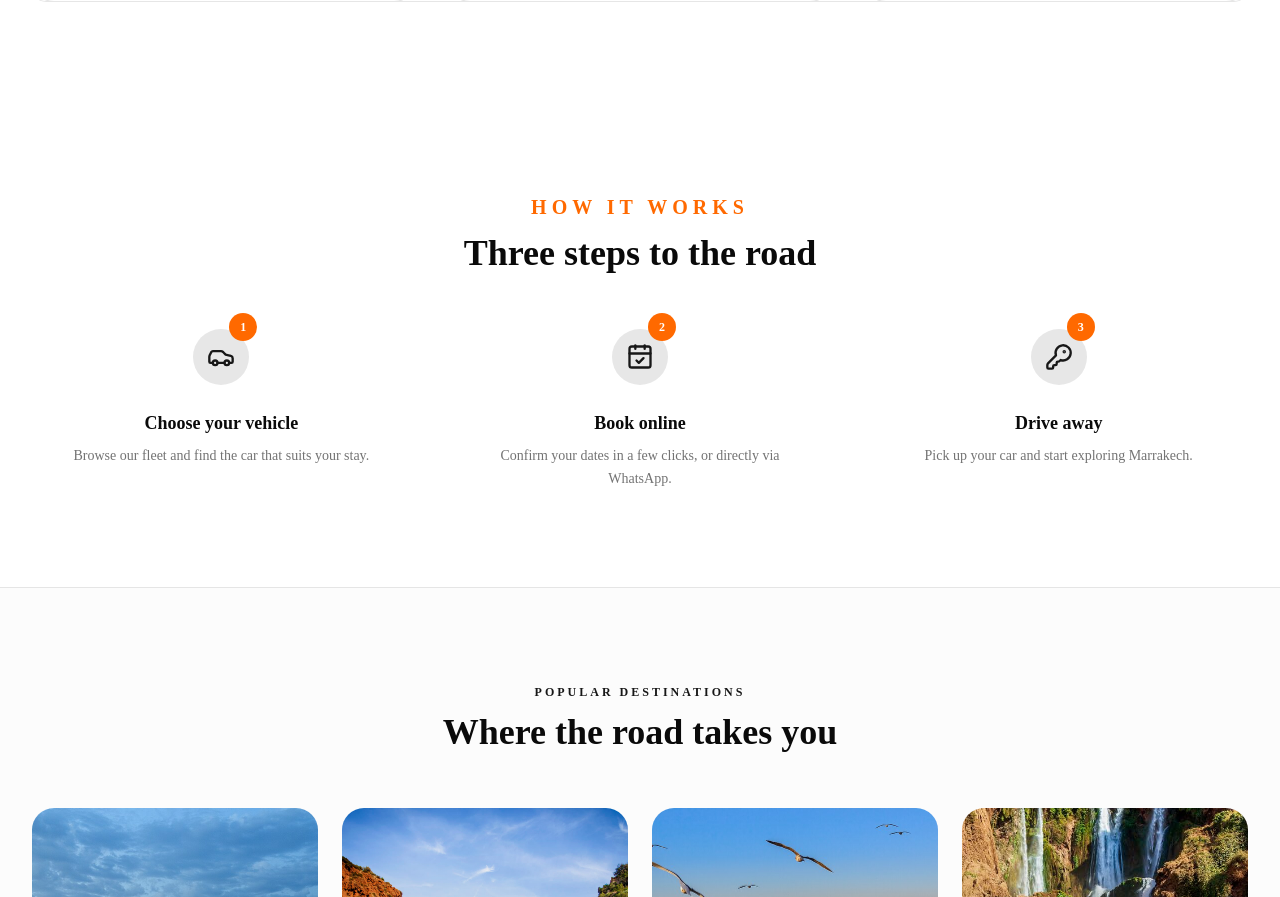
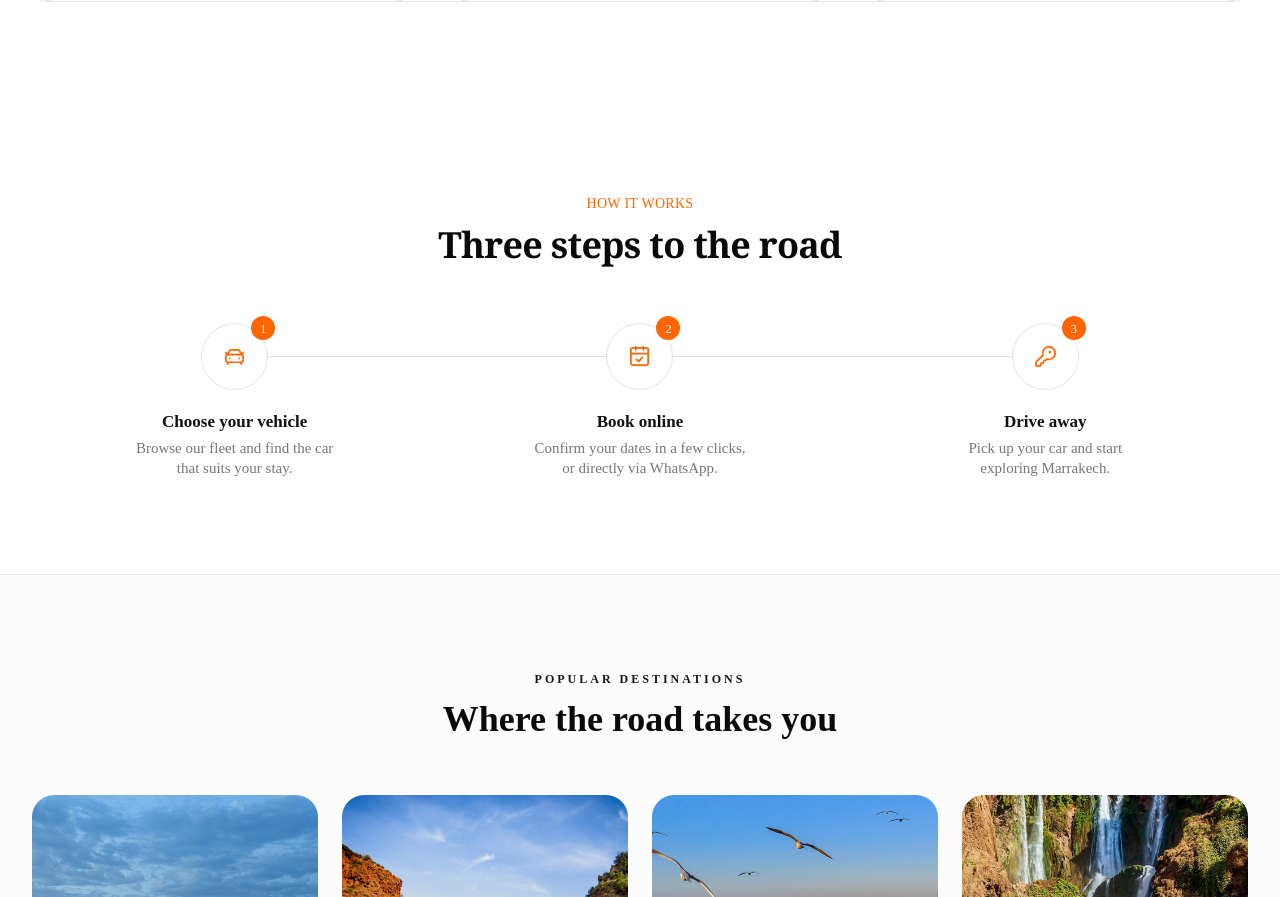
Before and after one commit to yousefeltrach/LuxCar, a Next.js app: page / in a window 1280 px wide. Shown: the part 2006-2903 px from the top of the page. Built offline with nearby package versions, Linux system fonts and the light colour scheme.

Commit message:
Refactor HowItWorks component to improve structure,

```diff
--- a/components/site/HowItWorks.tsx
+++ b/components/site/HowItWorks.tsx
@@ -1,58 +1,131 @@
-import { Car, CalendarCheck, KeyRound } from "lucide-react";
-import { Reveal } from "../shared/Reveal";
+// import { Car, CalendarCheck, KeyRound } from "lucide-react";
+// import { Reveal } from "../shared/Reveal";
+
+// const steps = [
+//   {
+//     icon: Car,
+//     title: "Choose your vehicle",
+//     description: "Browse our fleet and find the car that suits your stay.",
+//   },
+//   {
+//     icon: CalendarCheck,
+//     title: "Book online",
+//     description: "Confirm your dates in a few clicks, or directly via WhatsApp.",
+//   },
+//   {
+//     icon: KeyRound,
+//     title: "Drive away",
+//     description: "Pick up your car and start exploring Marrakech.",
+//   },
+// ];
+
+// export function HowItWorks() {
+//   return (
+//     <section id="how-it-works" className="py-16 sm:py-24">
+//       <div className="mx-auto max-w-7xl px-4 md:px-6 lg:px-8">
+//         <Reveal>
+//           <p className="text-center text-xl font-semibold uppercase tracking-[0.25em] text-orange-500">
+//             How it works
+//           </p>
+//           <h2 className="mt-3 text-center font-display text-3xl font-semibold sm:text-4xl">
+//             Three steps to the road
+//           </h2>
+//         </Reveal>
+//         <div className="mt-14 grid grid-cols-1 gap-10 md:grid-cols-3 ">
+//           {steps.map((step, i) => {
+//             const Icon = step.icon;
+//             return (
+//               <Reveal key={step.title} delay={i * 120}>
+//                 <div className="relative flex justify-center">
+//                   <div className="relative flex h-14 w-14 items-center justify-center rounded-full bg-primary/10 text-primary">
+//                     <Icon className="size-7" />
+//                     <span className="absolute -right-2 -top-4 flex h-7 w-7 items-center justify-center rounded-full bg-orange-500 text-xs font-bold text-white">
+//                       {i + 1}
+//                     </span>
+//                   </div>
+//                 </div>
+//                 <h3 className="mt-6 text-center text-lg font-semibold">{step.title}</h3>
+//                 <p className="mx-auto mt-2 max-w-xs text-center text-sm leading-relaxed text-muted-foreground">
+//                   {step.description}
+//                 </p>
+//               </Reveal>
+//             );
+//           })}
+//         </div>
+//       </div>
+//     </section>
+//   );
+// }
+
+import { CalendarCheck, CarFront, KeyRound } from 'lucide-react'
 
 const steps = [
   {
-    icon: Car,
-    title: "Choose your vehicle",
-    description: "Browse our fleet and find the car that suits your stay.",
+    number: '1',
+    title: 'Choose your vehicle',
+    description: 'Browse our fleet and find the car\nthat suits your stay.',
+    icon: CarFront,
   },
   {
+    number: '2',
+    title: 'Book online',
+    description: 'Confirm your dates in a few clicks,\nor directly via WhatsApp.',
     icon: CalendarCheck,
-    title: "Book online",
-    description: "Confirm your dates in a few clicks, or directly via WhatsApp.",
   },
   {
+    number: '3',
+    title: 'Drive away',
+    description: 'Pick up your car and start\nexploring Marrakech.',
     icon: KeyRound,
-    title: "Drive away",
-    description: "Pick up your car and start exploring Marrakech.",
   },
-];
+]
 
-export function HowItWorks() {
+function Step({
+  number,
+  title,
+  description,
+  icon: Icon,
+  isLast,
+}: (typeof steps)[number] & { isLast: boolean }) {
   return (
-    <section id="how-it-works" className="py-16 sm:py-24">
-      <div className="mx-auto max-w-7xl px-4 md:px-6 lg:px-8">
-        <Reveal>
-          <p className="text-center text-xl font-semibold uppercase tracking-[0.25em] text-orange-500">
-            How it works
-          </p>
-          <h2 className="mt-3 text-center font-display text-3xl font-semibold sm:text-4xl">
-            Three steps to the road
-          </h2>
-        </Reveal>
-        <div className="mt-14 grid grid-cols-1 gap-10 md:grid-cols-3 ">
-          {steps.map((step, i) => {
-            const Icon = step.icon;
-            return (
-              <Reveal key={step.title} delay={i * 120}>
-                <div className="relative flex justify-center">
-                  <div className="relative flex h-14 w-14 items-center justify-center rounded-full bg-primary/10 text-primary">
-                    <Icon className="size-7" />
-                    <span className="absolute -right-2 -top-4 flex h-7 w-7 items-center justify-center rounded-full bg-orange-500 text-xs font-bold text-white">
-                      {i + 1}
-                    </span>
-                  </div>
-                </div>
-                <h3 className="mt-6 text-center text-lg font-semibold">{step.title}</h3>
-                <p className="mx-auto mt-2 max-w-xs text-center text-sm leading-relaxed text-muted-foreground">
-                  {step.description}
-                </p>
-              </Reveal>
-            );
-          })}
+    <article className="relative flex flex-1 flex-col items-center text-center">
+      {!isLast && (
+        <span
+          aria-hidden="true"
+          className="absolute left-[calc(50%+33px)] right-[calc(-50%+33px)] top-[33px] hidden h-px bg-[#dedede] md:block"
+        />
+      )}
+
+      <div className="relative z-10 flex h-[67px] w-[67px] items-center justify-center rounded-full border border-[#e2e2e2] bg-white">
+        <Icon aria-hidden="true" className="h-[23px] w-[23px] text-[#ff6500]" strokeWidth={1.8} />
+        <span className="absolute -right-[8px] -top-[8px] flex h-6 w-6 items-center justify-center rounded-full bg-[#ff6500] text-[13px] font-medium leading-none text-white">
+          {number}
+        </span>
+      </div>
+
+      <h3 className="mt-5 text-[17px] font-semibold leading-6 text-[#111111]">{title}</h3>
+      <p className="mt-1 whitespace-pre-line text-[15px] leading-5 text-[#777777]">{description}</p>
+    </article>
+  )
+}
+
+export  function HowItWorks() {
+  return (
+     <main className="py-16 sm:py-24 bg-white px-6  text-[#111111]">
+      <section className="mx-auto max-w-[1216px]">
+        <p className="text-center text-[14px] font-medium uppercase tracking-[0.02em] text-[#ff6500]">
+          How it works
+        </p>
+        <h1 className="mt-2 text-center font-serif text-[36px] font-bold leading-tight tracking-[-0.02em] text-[#090909]">
+          Three steps to the road
+        </h1>
+
+        <div className="mt-[56px] flex flex-col gap-12 md:flex-row md:gap-0">
+          {steps.map((step, index) => (
+            <Step key={step.number} {...step} isLast={index === steps.length - 1} />
+          ))}
         </div>
-      </div>
-    </section>
-  );
+      </section>
+    </main>
+  )
 }
```
